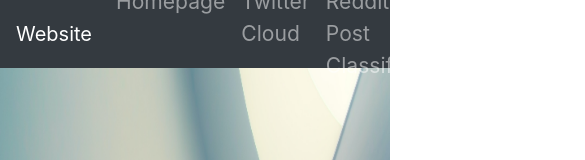
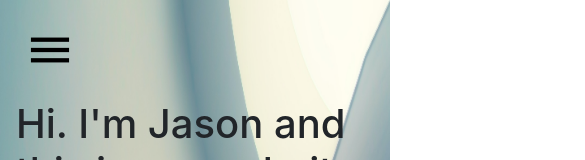
Before and after one commit to SchneiderJM/PersonalWebsite, a React (Create React App) app: page / in a window 390 px wide. Shown: the top 160 px of the page, 585 px wide, since content can reach past the window. Built offline with nearby package versions, Linux system fonts and the light colour scheme.

Commit message:
Added non-functional hamburger menu for mobile users

```diff
--- a/src/App.js
+++ b/src/App.js
@@ -9,7 +9,7 @@ import Contact from './Pages/Contact/Contact';
 import { BrowserRouter, Route } from 'react-router-dom';
 import React, {useEffect} from 'react';
 import classes from './App.module.css';
-import bg from './Assets/bg_1920.jpg'
+import bg from './Assets/bg_1920.jpg';
 
 function App() {
   //Sets the website's title
--- a/src/Navigation/NavigationBar.js
+++ b/src/Navigation/NavigationBar.js
@@ -2,9 +2,12 @@ import React from 'react';
 import {Navbar, Nav} from 'react-bootstrap';
 import {Link} from 'react-router-dom';
 import classes from './NavigationBar.module.css';
+import HamburgerIcon from '../Assets/Hamburger_Menu.png';
 
 const NavigationBar = () => {
     return(
+        <>
+        <img className={classes.Hamburger} src={HamburgerIcon} alt='Where the Burger???' />
         <Navbar bg='dark' variant='dark' className={classes.NavBar}>
             <Navbar.Brand>Website</Navbar.Brand>
             <Nav className = 'mr-auto'>
@@ -15,6 +18,7 @@ const NavigationBar = () => {
                 <Nav.Link as={Link} to='/Contact'>Contact</Nav.Link>
             </Nav>
         </Navbar>
+        </>
     )
 }
 
--- a/src/Navigation/NavigationBar.module.css
+++ b/src/Navigation/NavigationBar.module.css
@@ -14,7 +14,7 @@ button{
     position: sticky;
     width: 100%;
     height: 8vh;
-    font-size: 2.5vh;
+    font-size: 1rem;
     top: 0;
 }
 
@@ -22,3 +22,18 @@ button{
     margin: auto;
     max-width: 180px;
 }
+
+.Hamburger{
+    display: none;
+}
+
+@media screen and (max-width: 600px){
+    .NavBar{
+        display: none;
+    }
+    .Hamburger{
+        display: block;
+        max-width: 100px;
+        position: fixed;
+    }
+}
```
Also changed, not shown: src/Assets/Hamburger_Menu.png (added).
